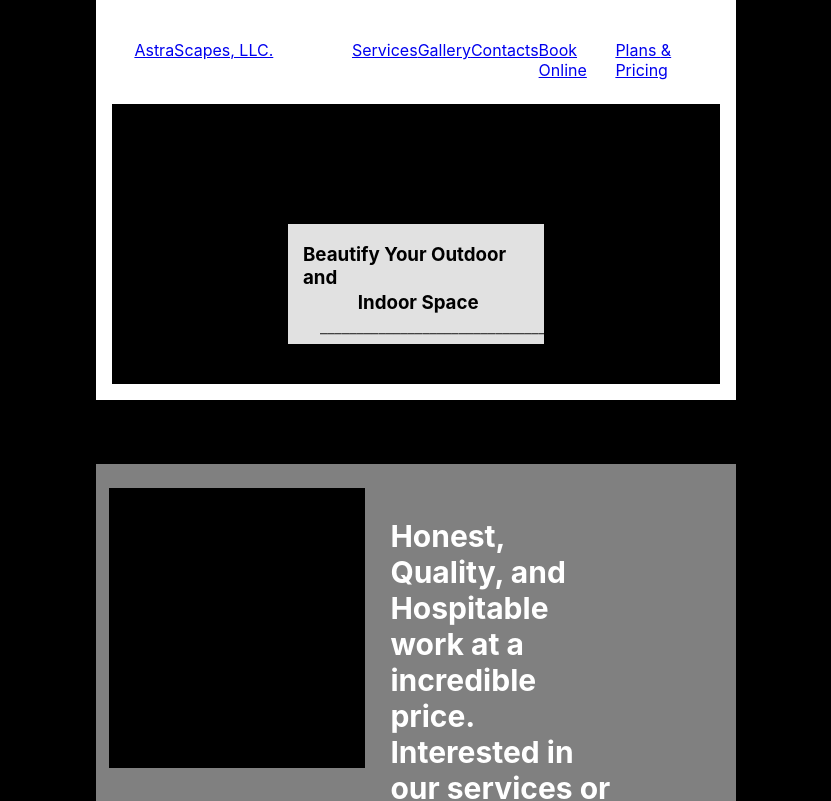
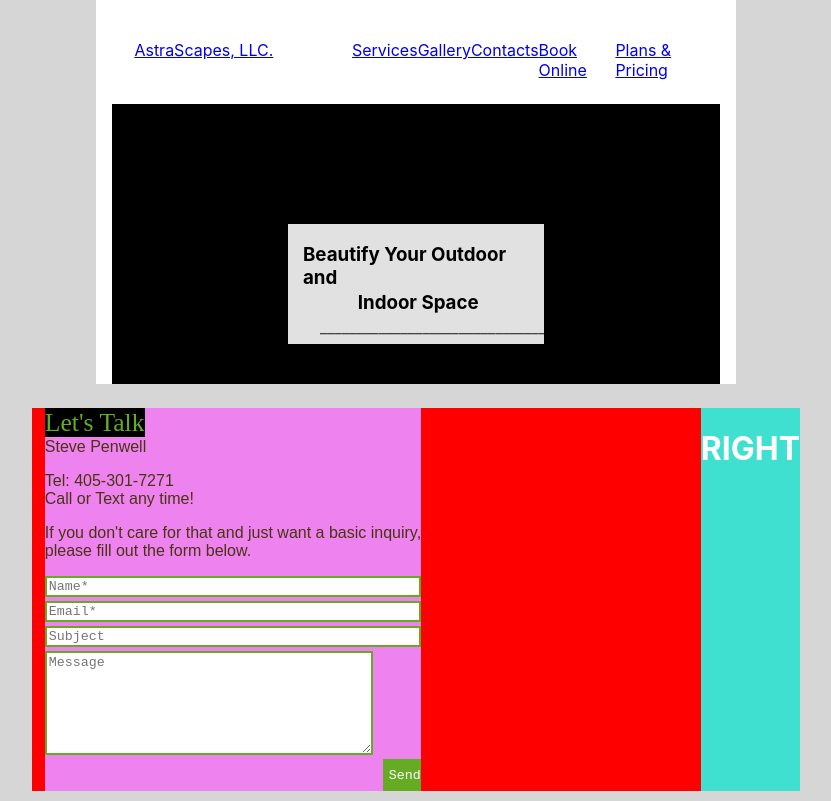
Before and after one commit to Tneebs/astrascapes_website, a React (Create React App) app in the folder frontend/: page /contacts in a window 1280 px wide. Before the commit this address led to /. Shown: the top 801 px of the page, without its empty margins (224-1055 px from the left). Built offline with nearby package versions, Linux system fonts and the light colour scheme.

Commit message:
contact page

```diff
--- /dev/null
+++ b/frontend/src/components/Contact.js
@@ -0,0 +1,56 @@
+import { useState } from 'react'
+
+const Contact = () => {
+    const [name, setName] = useState('')
+    const [subject, setSubject] = useState('')
+    const [email, setEmail] = useState('')
+    const [message, setMessage] = useState('')
+
+    // const handleSubmit = (e) => {
+    //     e.preventDefault();
+    //     emailjs.sendForm(process.env.REACT_APP_SERVICE_ID, process.env.REACT_APP_TEMPLATE_ID, e.target, process.env.REACT_APP_USER_ID)
+    //         .then((result) => {
+    //             console.log(result.text);
+    //             e.target.reset();
+    //             console.log(name, subject, email, message, 'Thank you!')
+    //         }, (error) => {
+    //             console.log(error.text);
+    //         });
+    // }
+
+    return (
+        <div className='container'>
+            <div className='left'>
+                <span className='lets-talk'> Let's Talk </span>
+                <br />
+                <span> Steve Penwell </span>
+                <p> Tel:  405-301-7271 <br /> Call or Text any time! </p>
+                <p> If you don't care for that and just want a basic inquiry,
+                    <br /> please fill out the form below.
+                </p>
+
+                <form className="contact-form">
+                    <input type="hidden" name="contact_number" />
+
+                    <input type="text" name="name" className='email-field' onChange={e => setName(e.target.value)} placeholder='Name*' required />
+
+                    <input type="email" name="email" className='email-field' onChange={e => setEmail(e.target.value)} placeholder='Email*' required />
+
+                    <input type="text" name="subject" className='email-field' onChange={e => setSubject(e.target.value)} placeholder='Subject' required />
+
+                    <textarea name="message" className='email-mess' onChange={e => setMessage(e.target.value)} placeholder='Message' required />
+
+                    <div className='button-send'>
+                        <button type="submit" className='email-send'> Send </button>
+                    </div>
+                </form>
+            </div>
+
+            <div className='right'>
+                <h1> RIGHT </h1>
+            </div>
+        </div>
+    )
+}
+
+export default Contact
--- a/frontend/src/containers/App.js
+++ b/frontend/src/containers/App.js
@@ -8,19 +8,22 @@ import {
 import '../styling/App.css';
 import '../styling/home.css';
 import '../styling/services.css';
+import '../styling/Contact.css';
+
 import Footer from './Footer';
 import Header from './Header';
 import Home from '../components/Home';
 import Services from '../components/Services';
 import Gallery from '../components/Gallery';
+import Contact from '../components/Contact';
 import Booking from '../components/Booking';
 import Plans from '../components/Plans';
 
 class App extends React.Component {
   render() {
     return(
-      <div className='App'>
         <BrowserRouter>
+         <div className='App'>
         <Header />
         <Switch>
 
@@ -36,6 +39,10 @@ class App extends React.Component {
             <Gallery />
           </Route>
 
+          <Route exact path='/contacts'>
+            <Contact />
+          </Route>
+
           <Route exact path='/booking'>
             <Booking />
           </Route>
@@ -48,10 +55,10 @@ class App extends React.Component {
             <Redirect to="/" />
           </Route>
         </Switch>
+        {/* <Footer /> */}
         <Footer />
+        </div>
         </BrowserRouter>
-
-      </div>
     )
   }
 }
--- a/frontend/src/index.css
+++ b/frontend/src/index.css
@@ -7,7 +7,7 @@ body {
     sans-serif;
   -webkit-font-smoothing: antialiased;
   -moz-osx-font-smoothing: grayscale;
-  background-color: black;
+  background-color: rgb(214, 214, 214);
   color: white;
 }
 
--- a/frontend/src/styling/App.css
+++ b/frontend/src/styling/App.css
@@ -1,25 +1,18 @@
-@media (prefers-reduced-motion: no-preference) {
-  .App-logo {
-    animation: App-logo-spin infinite 20s linear;
-  }
+.App {
+  height: 100vh;
+  display: flex;
+  flex-direction: column;
+  /* justify-content: center; */
+  align-items: center;
 }
 
-
-@keyframes App-logo-spin {
-  from {
-    transform: rotate(0deg);
-  }
-  to {
-    transform: rotate(360deg);
-  }
-}
 
 /* HEADER */
 
 .header-container {
   height: 50vh;
   width: 50vw;
-  margin-left: 25vw;
+  /* margin-left: 25vw; */
   display: flex;
   flex-direction: column;
   background-color: white;
@@ -108,7 +101,7 @@
   display: flex;
   flex-direction: row;
   background-color: white;
-  margin-left: 25vw;
+  /* margin-left: 25vw; */
   bottom: 0;
 }
 
--- /dev/null
+++ b/frontend/src/styling/Contact.css
@@ -0,0 +1,62 @@
+.container {
+    background-color: red;
+    /* height: 50vh; */
+    width: 60vw;
+    margin-top: 3vh;
+    margin-bottom: 3vh;
+    display: flex;
+    justify-content: space-between;
+}
+
+.left {
+    color: #493414;
+    background-color: violet;
+    margin-left: 1vw;
+    font-family: Arial,Helvetica,sans-serif;
+}
+
+.lets-talk {
+    color: #65ab24;
+    font-size: 2vw;
+    font-family: cursive;
+    background-color: black;
+}
+
+.contact-form {
+    display: flex;
+    flex-direction: column;
+}
+
+.email-field {
+
+    font-family: monospace;
+    margin-bottom: .5vh;
+    border: 2px solid #65ab24;
+}
+
+.email-mess {
+    font-family: monospace;
+    margin-bottom: .5vh;
+    height: 12vh;
+    width: 25vw;
+    border: 2px solid #65ab24;
+}
+
+.button-send {
+    width: 100%;
+    display: flex;
+    justify-content: flex-end;
+}
+
+.email-send {
+    background-color: #65ab24;
+    border: white;
+    color: white;
+    height: 4vh;
+    width: 3vw;
+    font-family: monospace;
+}
+
+.right {
+    background-color: turquoise;
+}
--- a/frontend/src/styling/home.css
+++ b/frontend/src/styling/home.css
@@ -1,10 +1,12 @@
 /* HOME PAGE */
 
 .home-container {
-    height: 100%;
+    /* height: 100%; */
+    margin-top: 3vh;
+    margin-bottom: 3vh;
     width: 50vw;
-    margin-left: 25vw;
-    margin-top: 8vh;
+    /* margin-left: 25vw; */
+    /* margin-top: 8vh; */
     background-color: grey;
 }
 
```
